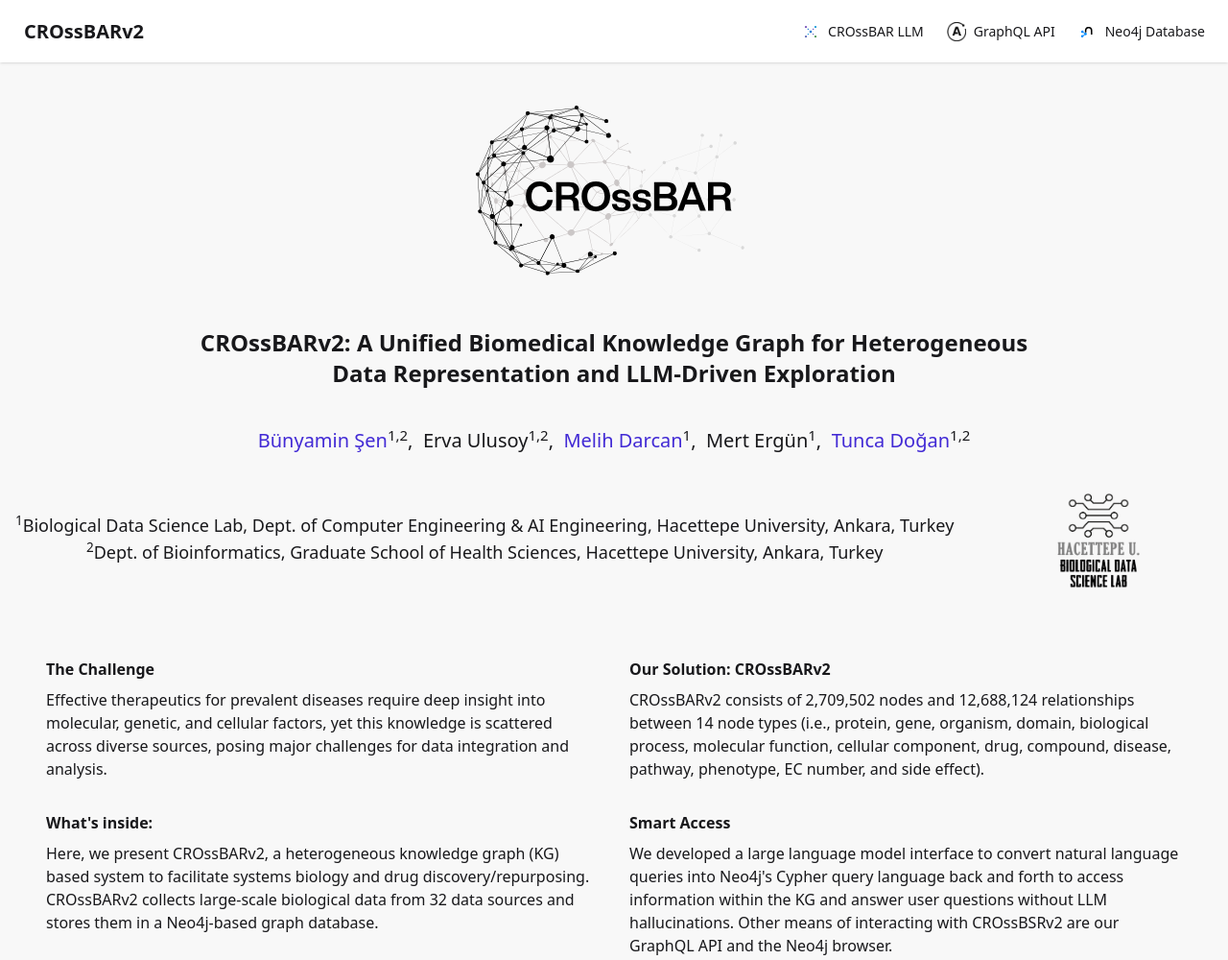
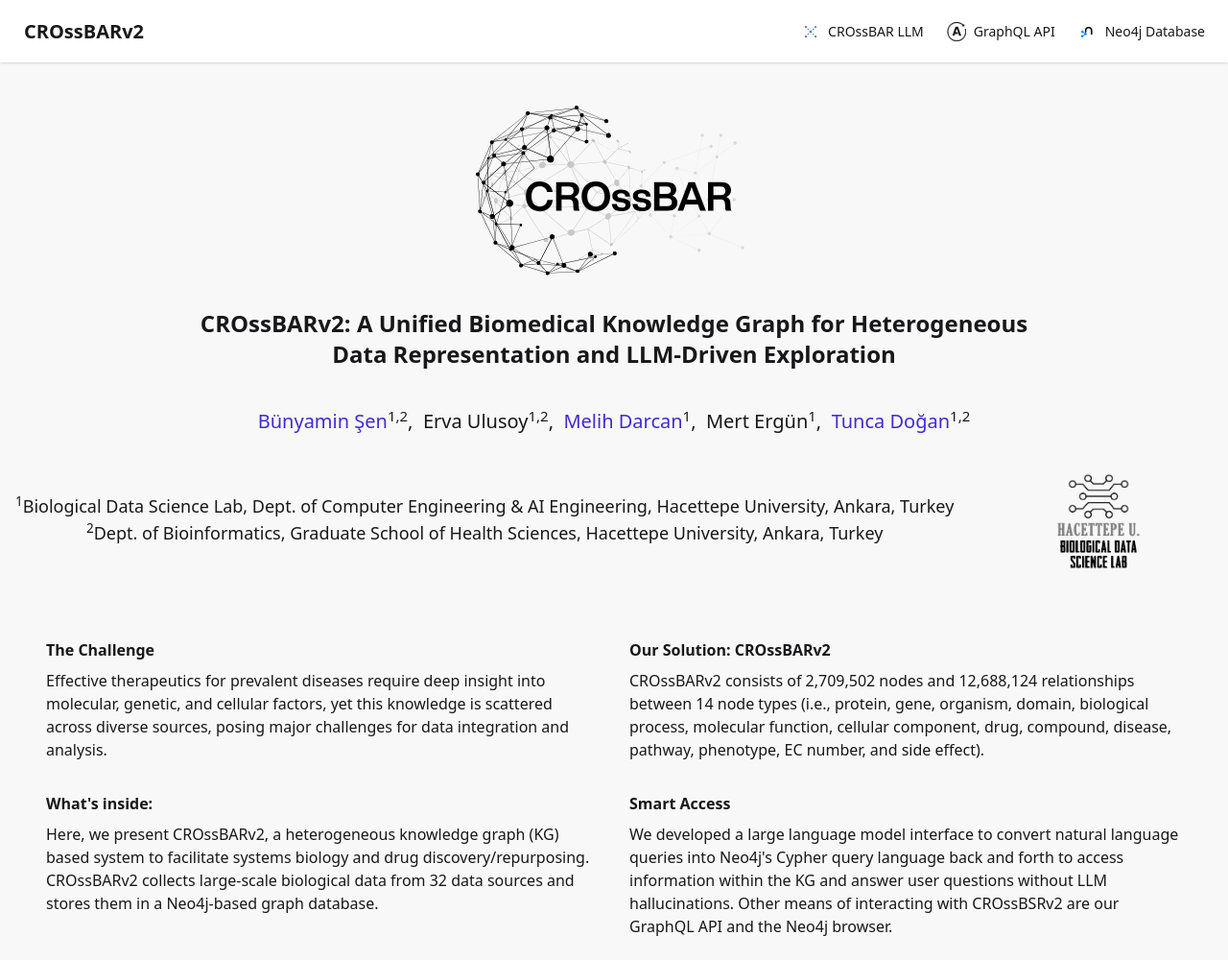
Before and after one commit to HUBioDataLab/crossbar-website, a plain HTML site: page src/index.html in a window 1280 px wide. Shown: the top 1000 px of the page at 96% size. Drawn offline with nearby package versions, Linux system fonts and the light colour scheme.

Commit message:
fix: reduce the gap after the crossbar logo

```diff
--- a/src/index.html
+++ b/src/index.html
@@ -54,7 +54,7 @@
       <div class="">
         <img src="./static/images/crossbar-logo.svg" class="max-h-40 sm:max-h-60 rounded-lg mx-auto dark:invert">
 
-        <h1 class="text-2xl font-bold max-w-4xl mx-auto mt-5">CROssBARv2: A Unified Biomedical Knowledge Graph for
+        <h1 class="text-2xl font-bold max-w-4xl mx-auto">CROssBARv2: A Unified Biomedical Knowledge Graph for
           Heterogeneous Data
           Representation and LLM-Driven Exploration</h1>
 
```
